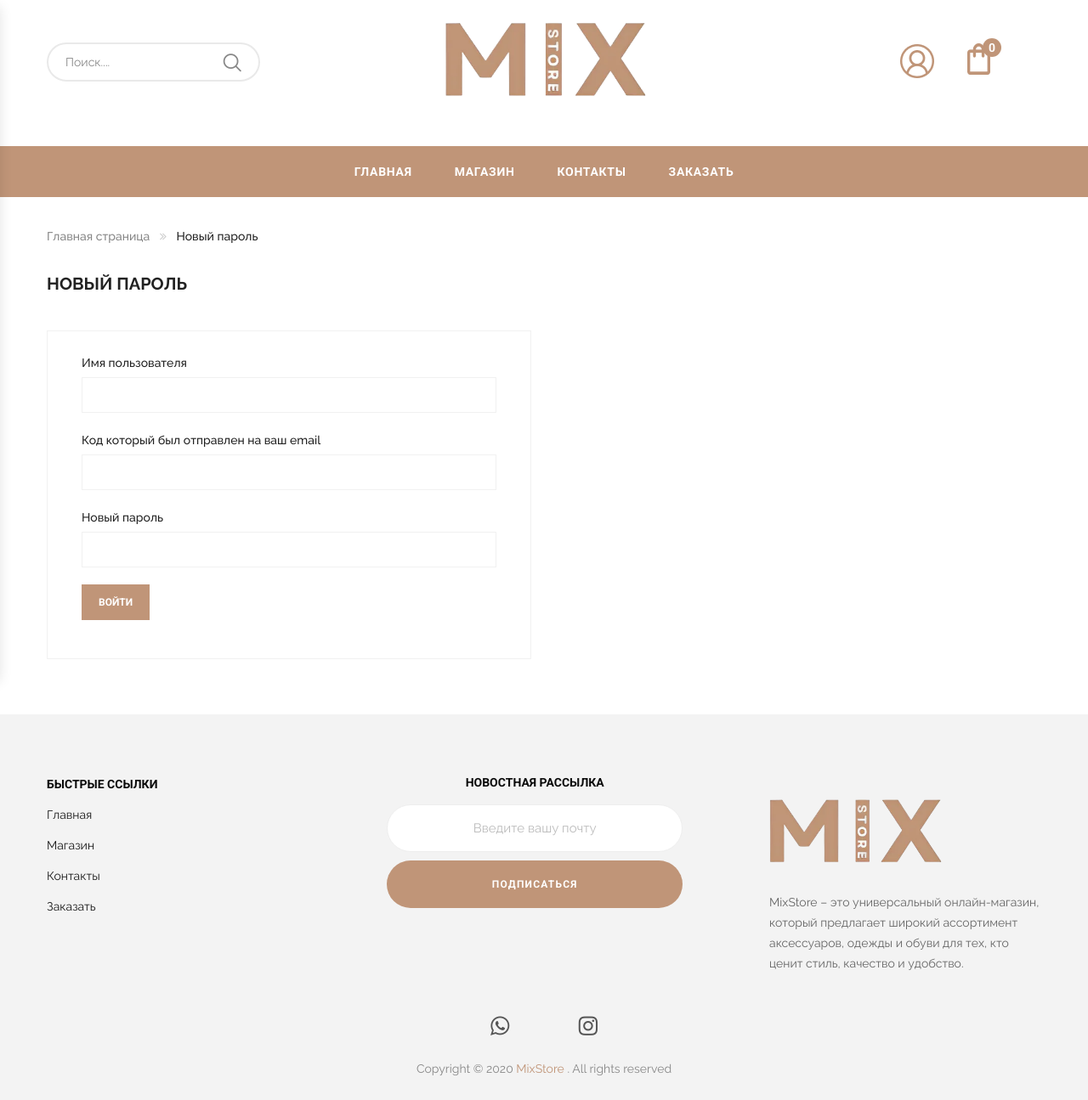
After one commit to nurai003002/MixStore, a Django app: page /user/resent/ in a window 1280 px wide. The commit adds this page. Shown: the whole page at 85% size. Run offline with Django 5.2, Linux system fonts and the light colour scheme; data comes from the database, SQL or seed files in the repository; both versions use the stored data as it was after the commit; data that the repository does not hold is empty; parts of the project's set-up code (start-up, migrations or seed data) failed here and were passed over; some libraries are stand-ins or nearby versions; some web fonts are replaced.

Commit message:
login logout register optimise user

```diff
--- a/apps/cart/urls.py
+++ b/apps/cart/urls.py
@@ -1,9 +1,9 @@
 from django.urls import path
-from apps.cart.views import cart, add_to_cart, remove_from_cart, update_cart_item
+from apps.cart.views import cart, add_to_cart, remove_from_cart, update_cart_quantity
 
 urlpatterns = [
     path('',  cart, name='cart'),
     path('add_to_cart/<int:product_id>/', add_to_cart, name='add_to_cart'),
     path('remove_from_cart/<int:cart_item_id>/', remove_from_cart, name='remove_from_cart'),
-    path('update-cart-item/<int:product_id>/', update_cart_item, name='update_cart_item')
+    path('update-cart-item/<int:product_id>/', update_cart_quantity, name='update_cart_quantity')
 ]
--- a/apps/users/urls.py
+++ b/apps/users/urls.py
@@ -1,10 +1,12 @@
 from django.urls import path
-from apps.users.views import checkout, login1, register, user_logout , confirm
+from apps.users.views import checkout, login1, register, user_logout,confirm,forgot_password
 
 urlpatterns = [
     path('checkout/',  checkout, name='checkout'),
     path('login/', login1, name='user_login'),
     path('register/', register, name='user_register'),
     path('logout/', user_logout, name='user_logout'),
-    path('confirm/', confirm, name='confirm')
+    path('confirm/', confirm, name='confirm'),
+    path('resent/', forgot_password, name='forgot_password'),
+
 ]
--- a/apps/users/views.py
+++ b/apps/users/views.py
@@ -160,34 +160,37 @@ def register(request):
     return render(request, 'user/register.html', locals())
 
 def login1(request):
-    setting = Setting.objects.latest('id')
     cart_items = CartItem.objects.all()
     cart_items_count = cart_items.count()
+    if request.method == 'POST':
+        username = request.POST.get('username')
+        password = request.POST.get('password')
 
-    if request.method == "POST":
-        if 'login_button' in request.POST:
-            username = request.POST.get('username')
-            password = request.POST.get('password')
+        user = authenticate(request, username=username, password=password)
+        if user is not None:
+            login(request, user)
+            return JsonResponse({'success': True, 'redirect_url': '/'})  # Перенаправление после успешного логина
+        else:
+            return JsonResponse({'success': False, 'error': 'Неправильное имя пользователя или пароль'})
 
-            user = authenticate(request, username=username, password=password)
 
-            if user is not None:
-                if user.is_active:  # Убедитесь, что пользователь активен
-                    login(request, user)
-                    return redirect('/')
-                else:
-                    messages.error(request, 'Ваш аккаунт не активен.')
-            else:
-                messages.error(request, 'Неправильное имя пользователя или пароль.')
 
     return render(request, 'user/login.html', locals())
+
 
 def user_logout(request):
     logout(request)
     return redirect('/')
+
 
 def confirm(request):
     setting = Setting.objects.latest('id')
     cart_items = CartItem.objects.all()
     cart_items_count = cart_items.count()
     return render(request, 'user/confirm.html', locals())
+
+def forgot_password(request):
+    setting = Setting.objects.latest('id')
+    cart_items = CartItem.objects.all()
+    cart_items_count = cart_items.count()
+    return render(request, 'user/forgot_password.html', locals())
--- a/core/settings.py
+++ b/core/settings.py
@@ -136,17 +136,19 @@ USE_TZ = True
 # https://docs.djangoproject.com/en/5.0/howto/static-files/
 
 STATIC_URL = 'static/'
-# STATICFILES_DIRS = [BASE_DIR/'static/']
-STATIC_ROOT = BASE_DIR /'static'
+STATICFILES_DIRS = [BASE_DIR/'static/']
+# STATIC_ROOT = BASE_DIR /'static'
 
 MEDIA_URL = '/media/'
 MEDIA_ROOT = BASE_DIR / 'media'
 
+EMAIL_BACKEND = 'django.core.mail.backends.smtp.EmailBackend'
 EMAIL_USE_TLS = True  # Использовать TLS для защищенного соединения
 EMAIL_HOST = 'smtp.gmail.com'  # Адрес SMTP сервера Gmail
 EMAIL_PORT = 587  # Порт для подключения к SMTP серверу Gmail
 EMAIL_HOST_USER = 'bullabratan@gmail.com'
 EMAIL_HOST_PASSWORD = 'spoc twnz dgex hjxr'
+
 
 
 # Default primary key field type
--- a/templates/include/header.html
+++ b/templates/include/header.html
@@ -95,7 +95,55 @@
                 </style>
                 <div class="col-lg-4 col-sm-12 col-md-4 col-xs-12 col-ts-12">
                     <div class="header-control">
-                        <a href="{% url 'user_register' %}"><img src="{% static 'assets/images/icon/codicon_account.png' %}" alt=""></a>
+                        <div class="dropdown">
+                                <img src="{% static 'assets/images/icon/codicon_account.png' %}" alt="">
+                            <div class="dropdown-content">
+                                {% if user.is_authenticated %}
+                                    <a href="{% url 'user_logout' %}">Выйти</a>
+                                {% else %}
+                                    <a href="{% url 'user_login' %}">Войти</a>
+                                    <a href="{% url 'user_register' %}">Регистрация</a>
+                                {% endif %}
+                            </div>
+                        </div>
+                        <style>
+                            .dropdown {
+                                position: relative;
+                                display: inline-block;
+                            }
+
+                            /* Скрытое содержимое дропдауна */
+                            .dropdown-content {
+                                display: none;
+                                position: absolute;
+                                background-color: white;
+                                min-width: 160px;
+                                box-shadow: 0px 8px 16px 0px rgba(0,0,0,0.2);
+                                z-index: 1;
+                                border-radius: 10px;
+                                text-align: left; /* Выровнять текст по левому краю */
+                            }
+
+                            /* Стили для ссылок внутри дропдауна */
+                            .dropdown-content a {
+                                color: black;
+                                padding: 12px 16px;
+                                text-decoration: none;
+                                display: block;
+                                text-align: left; /* Выровнять текст по левому краю */
+                            }
+
+                            /* Стиль при наведении на ссылки внутри дропдауна */
+                            .dropdown-content a:hover {
+                                background-color: #c09578;
+                                border-radius: 10px;
+                            }
+
+                            /* Показ содержимого при наведении на дропдаун */
+                            .dropdown:hover .dropdown-content {
+                                display: block;
+                            }
+                            </style>
                         <div class="block-minicart ysera-mini-cart block-header">
                             <a href="{% url 'cart' %}" class="shopcart-icon">
                                 <img src="{% static 'assets/images/Vector.png' %}" alt="">
--- a/templates/product/details.html
+++ b/templates/product/details.html
@@ -333,12 +333,6 @@
                                             <a href="{% url 'product_detail' product.id %}">
                                                 <img src="{{product.image.url}}" alt="img">
                                             </a>
-                                            <div class="thumb-group">
-                                                <div class="loop-form-add-to-cart">
-                                                    <a href="{% url 'add_to_cart' product.id %}" class="single_add_to_cart_button button">В корзину
-                                                    </a>
-                                                </div>
-                                            </div>
                                         </div>
                                     </div>
                                     <div class="product-info">
--- a/templates/product/products.html
+++ b/templates/product/products.html
@@ -112,11 +112,6 @@
 											<a href="{% url 'product_detail' product.id %}">
 												<img src="{{ product.image.url }}" alt="img">
 											</a>
-											<div class="thumb-group">
-												<div class="loop-form-add-to-cart">
-													<a href="{% url 'add_to_cart' product.id %}" class="single_add_to_cart_button button">В корзину</a>
-												</div>
-											</div>
 										</div>
 									</div>
 									<div class="product-info">
--- /dev/null
+++ b/templates/user/forgot_password.html
@@ -0,0 +1,62 @@
+{% extends 'include/homepage.html' %}
+{% load static %}
+{% block content %}
+
+	{% include 'include/header.html' %}
+	{% include 'include/mobile_header.html' %}
+	<div class="main-content main-content-login">
+		<div class="container">
+			<div class="row">
+				<div class="col-lg-12">
+					<div class="breadcrumb-trail breadcrumbs">
+						<ul class="trail-items breadcrumb">
+							<li class="trail-item trail-begin">
+								<a href="{% url 'index' %}">Главная страница</a>
+							</li>
+							<li class="trail-item trail-end active">
+								Новый пароль
+							</li>
+						</ul>
+					</div>
+				</div>
+			</div>
+			<div class="row">
+				<div class="content-area col-lg-12 col-md-12 col-sm-12 col-xs-12">
+					<div class="site-main">
+						<h3 class="custom_blog_title">
+							Новый пароль
+						</h3>
+						<div class="customer_login">
+							<div class="row">
+								<div class="col-lg-6 col-md-6 col-sm-12">
+									<div class="login-item">
+										<form method="POST" class="login">
+											{% csrf_token %}
+											<p class="form-row form-row-wide">
+												<label class="text">Имя пользователя</label>
+												<input title="username" name="username" type="text" class="input-text">
+											</p>
+											<p class="form-row form-row-wide">
+												<label class="text">Код который был отправлен на ваш email</label>
+												<input title="password" name='password' type="password" class="input-text">
+											</p>
+											<p class="form-row form-row-wide">
+												<label class="text">Новый пароль</label>
+												<input title="password" name='password' type="password" class="input-text">
+											</p>
+											<p class="form-row">
+												<input type="submit" name='login_button' class="button-submit" value="Войти">
+											</p>
+										</form>
+									</div>
+								</div>
+							</div>
+						</div>
+					</div>
+				</div>
+			</div>
+		</div>
+	</div>
+	{% include 'include/footer.html' %}
+	{% include 'include/mobile_footer.html' %}
+{% endblock %}
--- a/templates/user/register.html
+++ b/templates/user/register.html
@@ -172,8 +172,10 @@
                                     });
                                 </script>
                                 <p class="form-row">
-                                    <a href="{% url 'user_login' %}" class="label-text">Уже есть аккаунт?</a>
+                                    <span class="label-text" style="display: inline-block;">Уже есть аккаунт?</span>
+                                    <a href="{% url 'user_login' %}" class="label-text" style="display: inline-block; margin-left: 5px;">Войти</a>
                                 </p>
+
                                 <p>
                                     <input type="submit" name="register_button" class="button-submit" value="Зарегистрироваться">
                                 </p>
```
Also changed, not shown: apps/cart/views.py (+16 -8 lines), templates/user/checkout.html (+5 -4 lines), templates/user/login.html (+38 -2 lines), db.sqlite3.
